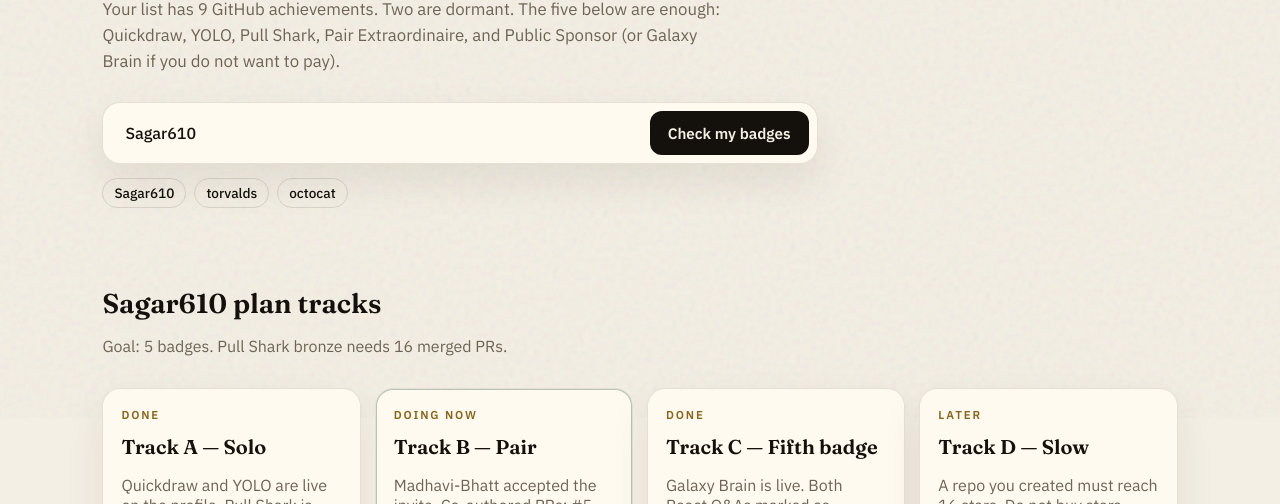
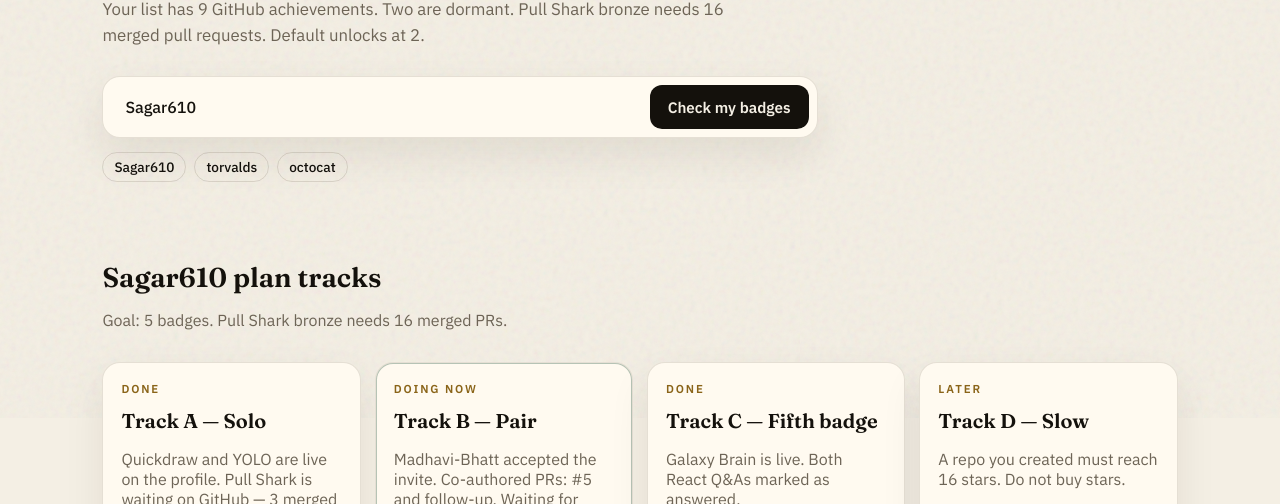
Before and after one commit to Sagar610/badge-case, a website built with Vite: page index.html in a window 1280 px wide. Shown: the part 382-886 px from the top of the page. Built offline with nearby package versions, Linux system fonts and the light colour scheme; grey boxes are pictures that could not be loaded.

Commit message:
Explain Pull Shark bronze in the hero

```diff
--- a/index.html
+++ b/index.html
@@ -31,9 +31,8 @@
         <p class="eyebrow">Profile medals</p>
         <h1>Paste a GitHub profile.<br />See every badge you have.</h1>
         <p class="lede">
-          Your list has 9 GitHub achievements. Two are dormant. The five below
-          are enough: Quickdraw, YOLO, Pull Shark, Pair Extraordinaire, and
-          Public Sponsor (or Galaxy Brain if you do not want to pay).
+          Your list has 9 GitHub achievements. Two are dormant. Pull Shark
+          bronze needs 16 merged pull requests. Default unlocks at 2.
         </p>
 
         <form id="lookup" class="lookup" autocomplete="off">
```
